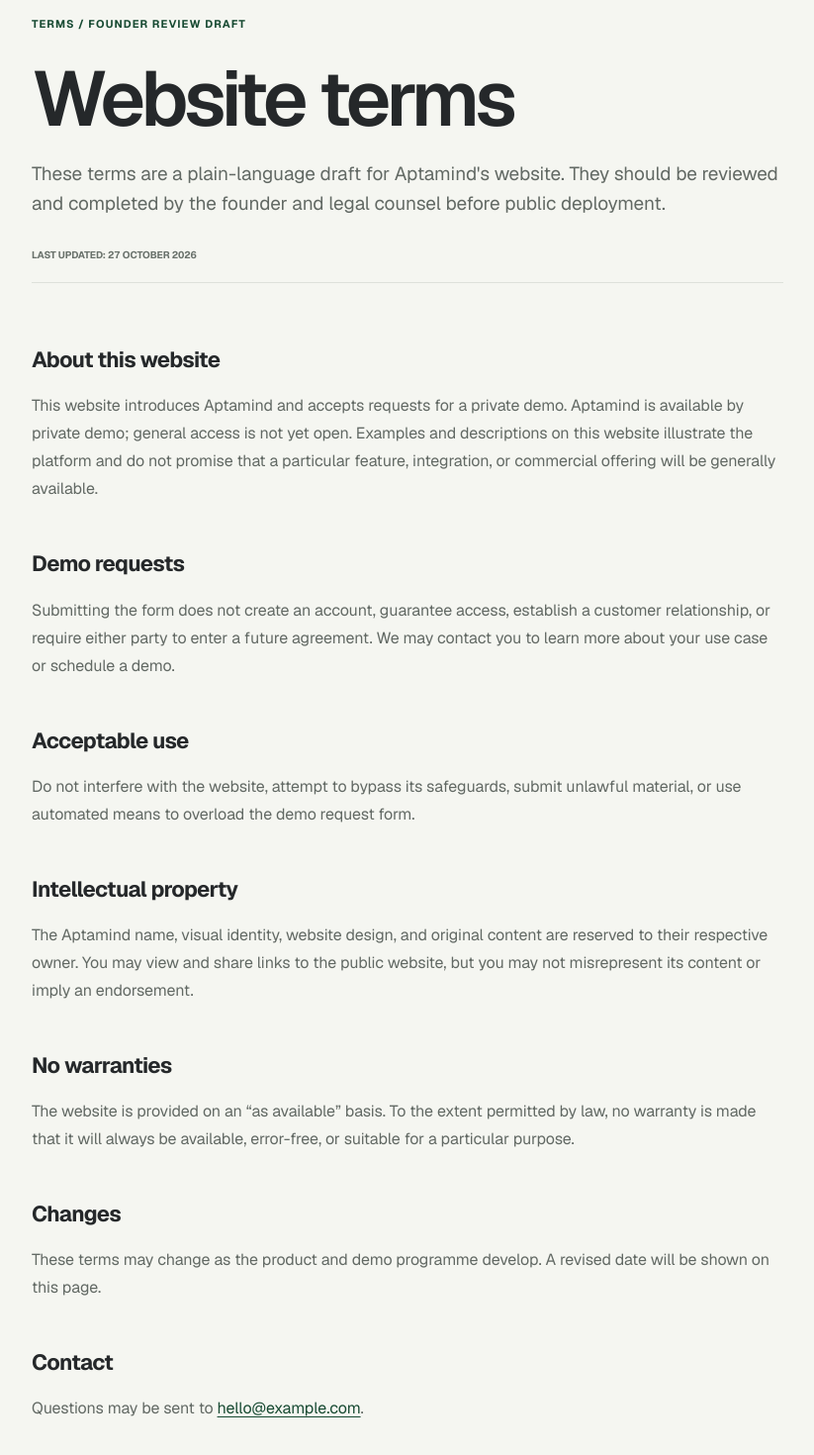
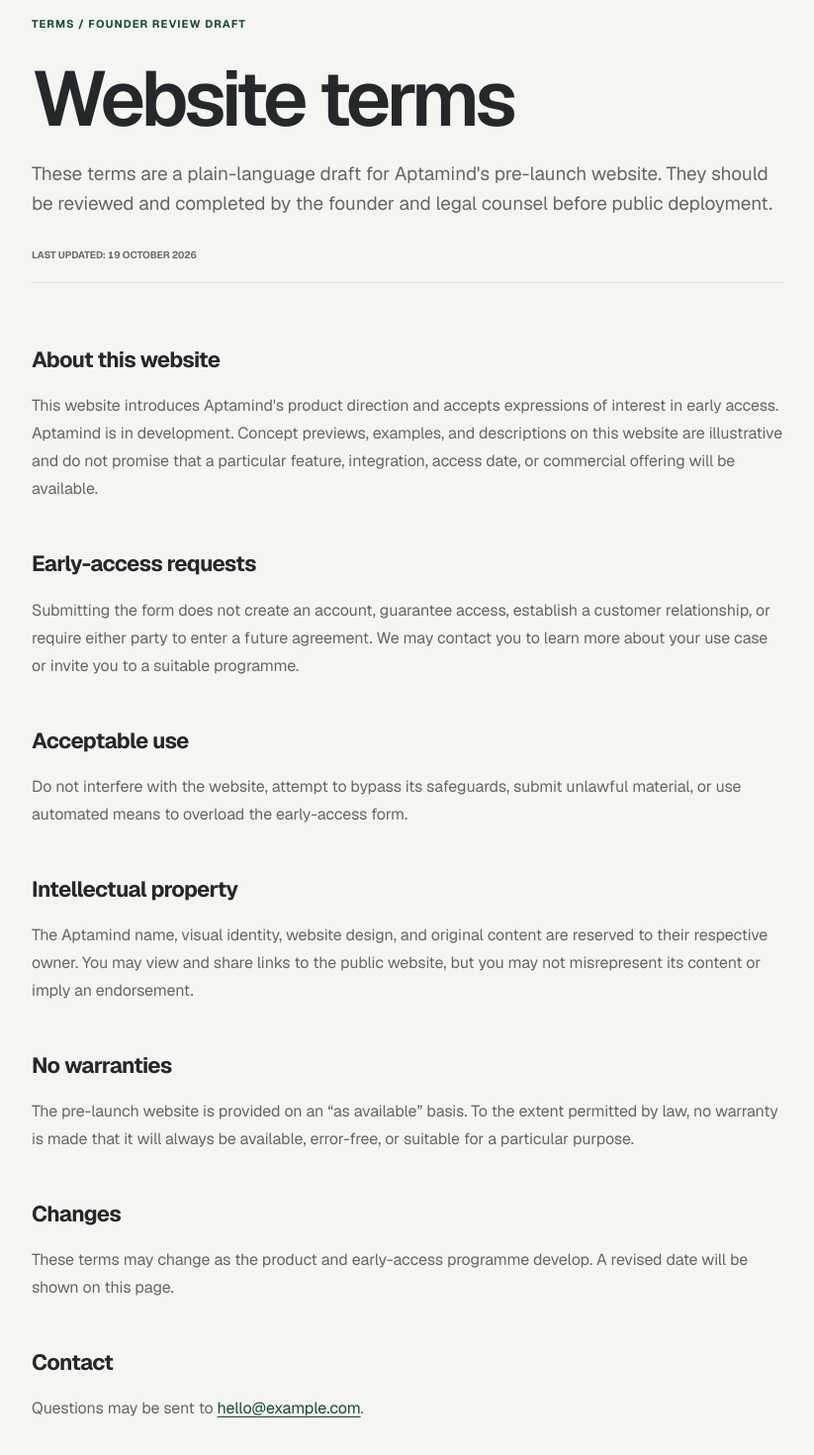
Before and after one commit to zubair-builds/aptamind-marketing, a Next.js app: page /terms in a window 1280 px wide. Shown: the part 164-1634 px from the top of the page at 99% size, without its empty margins (228-1051 px from the left). Built offline with nearby package versions, Linux system fonts and the light colour scheme; no server answers.

Commit message:
Revert Book a Demo changes; restore original early-access copy and FAQ

```diff
--- a/app/terms/page.tsx
+++ b/app/terms/page.tsx
@@ -4,7 +4,7 @@ import { contactEmail } from '@/lib/site-config';
 
 export const metadata: Metadata = {
   title: 'Website terms',
-  description: 'Terms for using the Aptamind website.',
+  description: 'Terms for using the Aptamind pre-launch website.',
   alternates: { canonical: '/terms' },
 };
 
@@ -21,27 +21,27 @@ export default function Terms() {
         <p className="section-number">Terms / Founder review draft</p>
         <h1>Website terms</h1>
         <p className="legal-lede">
-          These terms are a plain-language draft for Aptamind&apos;s website. They should be
+          These terms are a plain-language draft for Aptamind&apos;s pre-launch website. They should be
           reviewed and completed by the founder and legal counsel before public deployment.
         </p>
-        <p className="legal-meta">Last updated: 27 October 2026</p>
+        <p className="legal-meta">Last updated: 19 October 2026</p>
         <h2>About this website</h2>
         <p>
-          This website introduces Aptamind and accepts requests for a private demo. Aptamind is available by
-          private demo; general access is not yet open. Examples and descriptions on this website illustrate
-          the platform and do not promise that a particular feature, integration, or commercial offering will
-          be generally available.
+          This website introduces Aptamind&apos;s product direction and accepts expressions of interest in
+          early access. Aptamind is in development. Concept previews, examples, and descriptions on this
+          website are illustrative and do not promise that a particular feature, integration, access date, or
+          commercial offering will be available.
         </p>
-        <h2>Demo requests</h2>
+        <h2>Early-access requests</h2>
         <p>
           Submitting the form does not create an account, guarantee access, establish a customer relationship,
           or require either party to enter a future agreement. We may contact you to learn more about your use
-          case or schedule a demo.
+          case or invite you to a suitable programme.
         </p>
         <h2>Acceptable use</h2>
         <p>
           Do not interfere with the website, attempt to bypass its safeguards, submit unlawful material, or
-          use automated means to overload the demo request form.
+          use automated means to overload the early-access form.
         </p>
         <h2>Intellectual property</h2>
         <p>
@@ -51,12 +51,12 @@ export default function Terms() {
         </p>
         <h2>No warranties</h2>
         <p>
-          The website is provided on an “as available” basis. To the extent permitted by law, no
+          The pre-launch website is provided on an “as available” basis. To the extent permitted by law, no
           warranty is made that it will always be available, error-free, or suitable for a particular purpose.
         </p>
         <h2>Changes</h2>
         <p>
-          These terms may change as the product and demo programme develop. A revised date will be
+          These terms may change as the product and early-access programme develop. A revised date will be
           shown on this page.
         </p>
         <h2>Contact</h2>
--- a/components/footer.tsx
+++ b/components/footer.tsx
@@ -20,7 +20,7 @@ export function Footer() {
           </div>
           <div>
             <span>Company</span>
-            <a href="#early-access">Book a demo</a>
+            <a href="#early-access">Early access</a>
             {contactEmail && <a href={`mailto:${contactEmail}`}>Contact</a>}
           </div>
         </div>
--- a/components/header.tsx
+++ b/components/header.tsx
@@ -33,7 +33,7 @@ export function Header() {
           ))}
         </nav>
         <a className="button button-dark nav-cta" href="#early-access">
-          Book a Demo <ArrowIcon />
+          Request Early Access <ArrowIcon />
         </a>
         <button
           className="menu-button"
@@ -55,7 +55,7 @@ export function Header() {
             </a>
           ))}
           <a className="button button-accent" href="#early-access" onClick={() => setOpen(false)}>
-            Book a Demo <ArrowIcon />
+            Request Early Access <ArrowIcon />
           </a>
         </nav>
       </div>
--- a/components/sections/hero.tsx
+++ b/components/sections/hero.tsx
@@ -18,7 +18,7 @@ export function Hero() {
           </p>
           <div className="hero-actions">
             <a className="button button-accent" href="#early-access">
-              Book a Demo <ArrowIcon />
+              Request Early Access <ArrowIcon />
             </a>
             <a className="text-link" href="#platform">
               See how it works <span aria-hidden="true">↓</span>
```
Also changed, not shown: app/privacy/page.tsx (+10 -10 lines), components/early-access-form.tsx (+4 -4 lines), components/sections/early-access.tsx (+6 -6 lines), components/sections/faq.tsx (+11 -2 lines), 1 other file (tests, documents, lock files or other folders).
